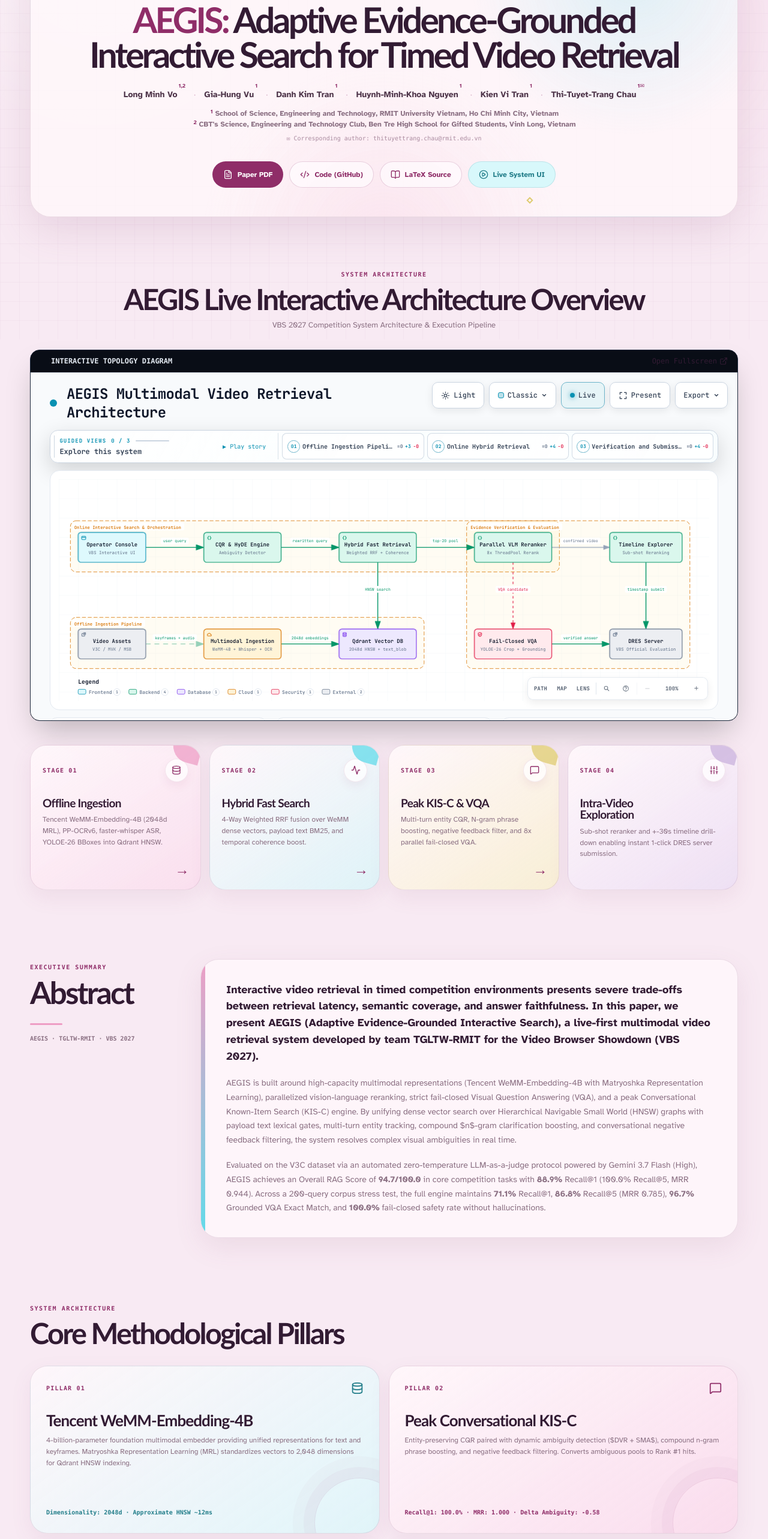
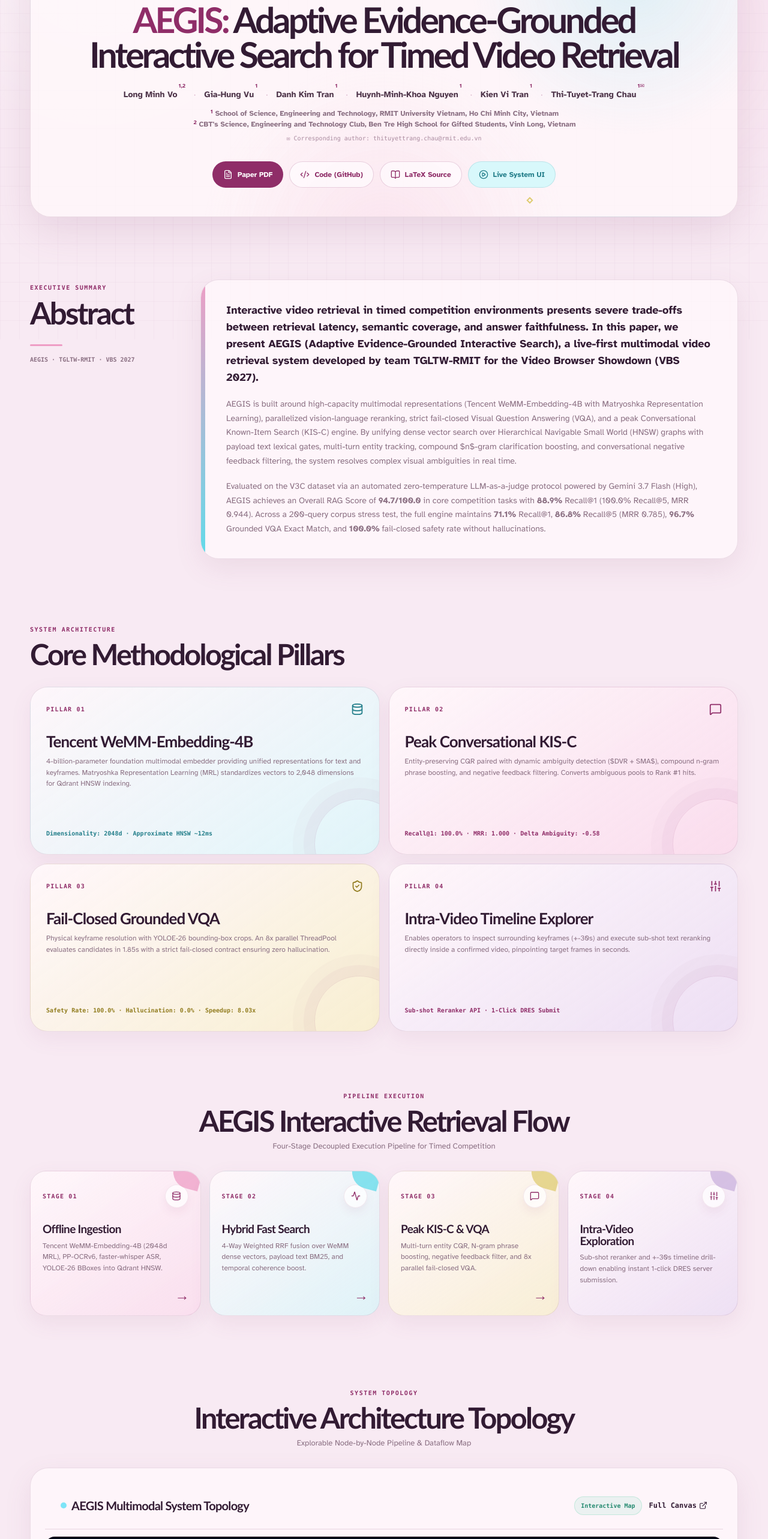
Before and after one commit to mncuchiinhuttt/tgltw-vbs-2027-project, a React (Vite) app: page / in a window 1280 px wide. Shown: the part 234-2800 px from the top of the page at 60% size. Built offline with nearby package versions, Linux system fonts and the light colour scheme.

Commit message:
docs(project-page): move abstract to top, integrate topology diagram seamlessly below flow, update submission badge and news section

```diff
--- a/src/App.tsx
+++ b/src/App.tsx
@@ -58,30 +58,12 @@ interface NewsItem {
 const newsList: NewsItem[] = [
   {
     date: "29 AUG 2026",
-    tag: "ACCEPTED",
-    tagColor: "emerald",
-    title: "Paper accepted to MMM 2027 (Springer LNCS) as VBS 2027 Extended Demo!",
-    description: "Our paper 'AEGIS: Adaptive Evidence-Grounded Interactive Search for Timed Video Retrieval' has been accepted for presentation and live competition in Siem Reap, Cambodia.",
+    tag: "SUBMITTED",
+    tagColor: "blue",
+    title: "Paper submitted to MMM 2027 (Springer LNCS) as VBS 2027 Extended Demo",
+    description: "Our paper 'AEGIS: Adaptive Evidence-Grounded Interactive Search for Timed Video Retrieval' has been submitted for peer review and live competition demonstration in Siem Reap, Cambodia.",
     link: PAPER_PDF,
     linkLabel: "Read Paper PDF",
-  },
-  {
-    date: "29 AUG 2026",
-    tag: "RELEASE",
-    tagColor: "blue",
-    title: "4-Pillar Decoupled Multimodal Video RAG Benchmark Suite released.",
-    description: "Automated test suite and interactive dashboard released, evaluating Retriever Accuracy, VLM Grounding, Conversational KIS-C Dynamics, and Telemetry.",
-    link: `${VBS_REPO}/blob/main/evaluation/run_rag_benchmark.py`,
-    linkLabel: "View Benchmark Suite",
-  },
-  {
-    date: "28 AUG 2026",
-    tag: "SYSTEM",
-    tagColor: "amber",
-    title: "Peak KIS-C Conversational Engine & WeMM-Embedding-4B integrated.",
-    description: "Achieved multi-turn Recall@1 = 100.0% and MRR = 1.000 using compound n-gram boosting, dynamic ambiguity detection, and conversational negative filtering.",
-    link: `${VBS_REPO}/commit/22f3129`,
-    linkLabel: "View Commit",
   },
 ]
 
@@ -277,12 +259,13 @@ export function App() {
 
           <nav className="main-nav" aria-label="Primary navigation">
             <a href="#abstract">Abstract</a>
+            <a href="#pillars">Pillars</a>
             <a href="#system-flow">System Flow</a>
+            <a href="#topology">Topology</a>
             <a href="#performance">Performance</a>
-            <a href="#pillars">Architecture</a>
+            <a href="#news">News</a>
             <a href="#citation">Citation</a>
           </nav>
-
           <a className="nav-action" href={LIVE_DEMO} target="_blank" rel="noreferrer">
             Live System UI <ArrowUpRight className="icon-small" />
           </a>
@@ -297,7 +280,7 @@ export function App() {
             <div className="hero-copy">
               <div className="acceptance-pill">
                 <Award className="icon-small" />
-                <span>Accepted to MultiMedia Modeling (MMM 2027) · Video Browser Showdown Extended Demo</span>
+                <span>Submitted to MultiMedia Modeling (MMM 2027) · Video Browser Showdown Extended Demo</span>
               </div>
 
               <h1>
@@ -345,63 +328,7 @@ export function App() {
 
           </div>
         </section>
-
-        <section id="system-flow" className="section-anchor flow-section">
-          <div className="container">
-            <div className="section-heading centered reveal">
-              <span className="eyebrow">SYSTEM ARCHITECTURE</span>
-              <h2>AEGIS Live Interactive Architecture Overview</h2>
-              <p>VBS 2027 Competition System Architecture &amp; Execution Pipeline</p>
-            </div>
-
-            {/* Interactive Archify Architecture Diagram */}
-            <div className="architecture-diagram-container reveal mb-10">
-              <div className="diagram-card border border-slate-800 rounded-2xl overflow-hidden bg-[#0A0F1A] shadow-2xl">
-                <div className="diagram-header px-4 py-2.5 bg-[#090D16] border-b border-slate-800/80 flex items-center justify-between">
-                  <div className="flex items-center gap-2">
-                    <span className="w-2.5 h-2.5 rounded-full bg-rmit-red animate-pulse" />
-                    <span className="font-mono text-xs font-bold text-slate-200">INTERACTIVE TOPOLOGY DIAGRAM</span>
-                  </div>
-                  <a
-                    href="/aegis-architecture.html"
-                    target="_blank"
-                    rel="noreferrer"
-                    className="text-xs font-mono text-cyan-400 hover:text-cyan-300 flex items-center gap-1 transition"
-                  >
-                    <span>Open Fullscreen</span>
-                    <ExternalLink className="w-3.5 h-3.5" />
-                  </a>
-                </div>
-                <div className="w-full h-[580px] bg-[#070A11]">
-                  <iframe
-                    src="/aegis-architecture.html"
-                    title="AEGIS Architecture Diagram"
-                    className="w-full h-full border-0"
-                    loading="lazy"
-                  />
-                </div>
-              </div>
-            </div>
-            <div className="flow-grid">
-              {architectureStages.map((stage, index) => {
-                const Icon = stage.icon
-                return (
-                  <article key={stage.number} className={`flow-card flow-card-${index + 1} reveal reveal-delay-${Math.min(index + 1, 2)}`}>
-                    <div className="card-corner" aria-hidden="true" />
-                    <div className="flow-card-top">
-                      <span className="stage-number">Stage {stage.number}</span>
-                      <span className="icon-disc"><Icon className="icon-small" /></span>
-                    </div>
-                    <h3>{stage.title}</h3>
-                    <p>{stage.description}</p>
-                    {index < architectureStages.length - 1 && <span className="flow-arrow" aria-hidden="true">→</span>}
-                  </article>
-                )
-              })}
-            </div>
-          </div>
-        </section>
-
+        {/* Abstract Section - Moved directly below Hero */}
         <section id="abstract" className="section-anchor content-section">
           <div className="container content-layout reveal">
             <div className="section-heading side-heading">
@@ -424,6 +351,7 @@ export function App() {
           </div>
         </section>
 
+        {/* Core Methodological Pillars */}
         <section id="pillars" className="section-anchor content-section pillars-section">
           <div className="container">
             <div className="section-heading reveal">
@@ -449,6 +377,74 @@ export function App() {
           </div>
         </section>
 
+        {/* System Flow & Pipeline Stages */}
+        <section id="system-flow" className="section-anchor flow-section">
+          <div className="container">
+            <div className="section-heading centered reveal">
+              <span className="eyebrow">PIPELINE EXECUTION</span>
+              <h2>AEGIS Interactive Retrieval Flow</h2>
+              <p>Four-Stage Decoupled Execution Pipeline for Timed Competition</p>
+            </div>
+
+            <div className="flow-grid">
+              {architectureStages.map((stage, index) => {
+                const Icon = stage.icon
+                return (
+                  <article key={stage.number} className={`flow-card flow-card-${index + 1} reveal reveal-delay-${Math.min(index + 1, 2)}`}>
+                    <div className="card-corner" aria-hidden="true" />
+                    <div className="flow-card-top">
+                      <span className="stage-number">Stage {stage.number}</span>
+                      <span className="icon-disc"><Icon className="icon-small" /></span>
+                    </div>
+                    <h3>{stage.title}</h3>
+                    <p>{stage.description}</p>
+                    {index < architectureStages.length - 1 && <span className="flow-arrow" aria-hidden="true">→</span>}
+                  </article>
+                )
+              })}
+            </div>
+          </div>
+        </section>
+
+        {/* Seamless Integrated Topology Diagram */}
+        <section id="topology" className="section-anchor content-section">
+          <div className="container">
+            <div className="section-heading centered reveal">
+              <span className="eyebrow">SYSTEM TOPOLOGY</span>
+              <h2>Interactive Architecture Topology</h2>
+              <p>Explorable Node-by-Node Pipeline &amp; Dataflow Map</p>
+            </div>
+
+            <div className="paper-panel reveal overflow-hidden !p-3 sm:!p-6">
+              <div className="panel-heading-row mb-3">
+                <div className="flex items-center gap-2">
+                  <span className="w-2.5 h-2.5 rounded-full bg-cyan-400 animate-pulse" />
+                  <h3 className="text-sm sm:text-base font-bold text-slate-800">AEGIS Multimodal System Topology</h3>
+                </div>
+                <div className="flex items-center gap-3">
+                  <span className="status-chip">Interactive Map</span>
+                  <a
+                    href="/aegis-architecture.html"
+                    target="_blank"
+                    rel="noreferrer"
+                    className="text-xs font-mono text-plum hover:text-plum-deep flex items-center gap-1 font-bold transition"
+                  >
+                    <span>Full Canvas</span>
+                    <ExternalLink className="w-3.5 h-3.5" />
+                  </a>
+                </div>
+              </div>
+              <div className="w-full h-[520px] sm:h-[600px] rounded-2xl overflow-hidden border border-plum/15 shadow-inner bg-[#070A11]">
+                <iframe
+                  src="/aegis-architecture.html?theme=dark"
+                  title="AEGIS Multimodal Retrieval Architecture Interactive Topology"
+                  className="w-full h-full border-0"
+                  loading="lazy"
+                />
+              </div>
+            </div>
+          </div>
+        </section>
         <section className="section-anchor content-section tasks-section">
           <div className="container">
             <div className="section-heading reveal">
@@ -725,12 +721,11 @@ export function App() {
           </div>
         </section>
 
-        <section className="section-anchor content-section news-section">
+        <section id="news" className="section-anchor content-section news-section">
           <div className="container">
             <div className="section-heading centered reveal">
-              <span className="eyebrow">RESEARCH LOG</span>
-              <h2>Latest Research &amp; System News</h2>
-              <p>Chronological Log</p>
+              <span className="eyebrow">UPDATES</span>
+              <h2>News</h2>
             </div>
             <div className="news-timeline">
               {newsList.map((item, index) => (
@@ -769,13 +764,13 @@ export function App() {
                 </button>
               </div>
               <pre>{`@inproceedings{vo2027aegis,
-  author    = {Vo, Long Minh and Vu, Hung Gia and Tran, Danh Kim and Nguyen, Khoa Huynh Minh and Tran, Kien Vi and Chau, Thi-Tuyet-Trang},
+  author    = {Vo, Long Minh and Vu, Gia-Hung and Tran, Danh Kim and Nguyen, Huynh-Minh-Khoa and Tran, Kien Vi and Chau, Thi-Tuyet-Trang},
   title     = {{AEGIS}: Adaptive Evidence-Grounded Interactive Search for Timed Video Retrieval},
   booktitle = {MultiMedia Modeling (MMM 2027)},
   series    = {Lecture Notes in Computer Science},
   publisher = {Springer Nature},
   year      = {2027},
-  note      = {Video Browser Showdown (VBS 2027) Extended Demo}
+  note      = {Submitted to Video Browser Showdown (VBS 2027) Extended Demo}
 }`}</pre>
             </div>
           </div>
```
